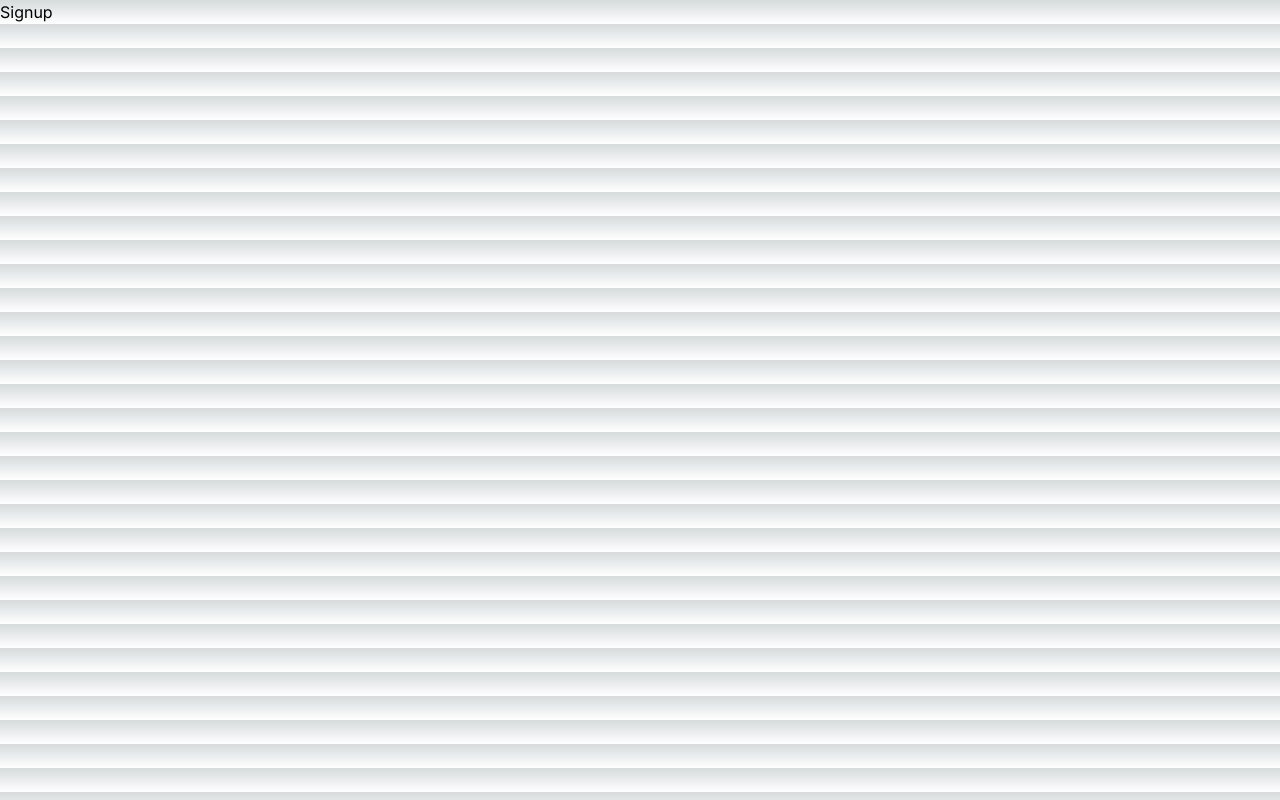
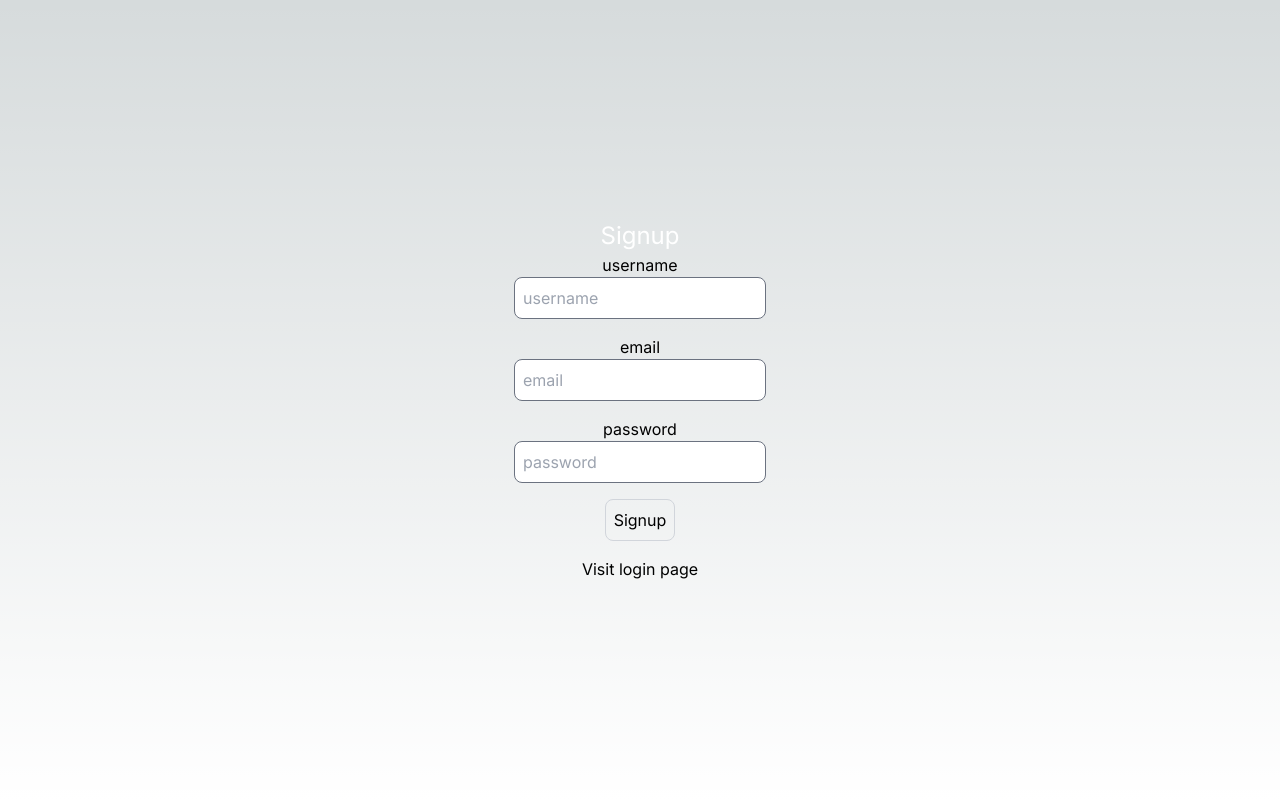
Before and after one commit to nirgluzman/NextJS-Auth-App, a Next.js app: page /signup in a window 1280 px wide. Built offline with nearby package versions, Linux system fonts and the light colour scheme.

Commit message:
add login and signup pages

```diff
--- a/src/app/login/page.tsx
+++ b/src/app/login/page.tsx
@@ -1,7 +1,46 @@
-export default function Login() {
+'use client';
+
+import Link from 'next/link';
+import React from 'react';
+import { useRouter } from 'next/navigation';
+import { Axios } from 'axios';
+
+export default function LoginPage() {
+  const [user, setUser] = React.useState({
+    email: '',
+    password: '',
+  });
+
+  const onLogin = async () => {};
+
   return (
-    <div>
-      <h1>Login</h1>
+    <div className='flex flex-col items-center justify-center min-h-screen py-2'>
+      <h1 className='text-center text-white text-2xl'>Login</h1>
+      <hr />
+      <label htmlFor='email'>email</label>
+      <input
+        className='text-black p-2 border border-gray-500 rounded-lg mb-4 focus:outline-none focus:border-gray-600'
+        id='email'
+        type='email'
+        value={user.email}
+        onChange={(e) => setUser({ ...user, email: e.target.value })}
+        placeholder='email'
+      />
+      <label htmlFor='password'>password</label>
+      <input
+        className='text-black p-2 border border-gray-500 rounded-lg mb-4 focus:outline-none focus:border-gray-600'
+        id='password'
+        type='password'
+        value={user.password}
+        onChange={(e) => setUser({ ...user, password: e.target.value })}
+        placeholder='password'
+      />
+      <button
+        onClick={onLogin}
+        className='p-2 border border-gray-300 rounded-lg mb-4 focus:outline-none focus:border-gray-600'>
+        Login
+      </button>
+      <Link href='/signup'>Visit signup page</Link>
     </div>
   );
 }
--- a/src/app/signup/page.tsx
+++ b/src/app/signup/page.tsx
@@ -1,7 +1,56 @@
-export default function Signup() {
+'use client';
+
+import Link from 'next/link';
+import React from 'react';
+import { useRouter } from 'next/navigation';
+import { Axios } from 'axios';
+
+export default function SignupPage() {
+  const [user, setUser] = React.useState({
+    username: '',
+    email: '',
+    password: '',
+  });
+
+  const onSignup = async () => {};
+
   return (
-    <div>
-      <h1>Signup</h1>
+    <div className='flex flex-col items-center justify-center min-h-screen py-2'>
+      <h1 className='text-center text-white text-2xl'>Signup</h1>
+      <hr />
+      <label htmlFor='username'>username</label>
+      <input
+        className='text-black p-2 border border-gray-500 rounded-lg mb-4 focus:outline-none focus:border-gray-600'
+        id='username'
+        type='text'
+        value={user.username}
+        onChange={(e) => setUser({ ...user, username: e.target.value })}
+        placeholder='username'
+      />
+      <label htmlFor='email'>email</label>
+      <input
+        className='text-black p-2 border border-gray-500 rounded-lg mb-4 focus:outline-none focus:border-gray-600'
+        id='email'
+        type='email'
+        value={user.email}
+        onChange={(e) => setUser({ ...user, email: e.target.value })}
+        placeholder='email'
+      />
+      <label htmlFor='password'>password</label>
+      <input
+        className='text-black p-2 border border-gray-500 rounded-lg mb-4 focus:outline-none focus:border-gray-600'
+        id='password'
+        type='password'
+        value={user.password}
+        onChange={(e) => setUser({ ...user, password: e.target.value })}
+        placeholder='password'
+      />
+      <button
+        onClick={onSignup}
+        className='p-2 border border-gray-300 rounded-lg mb-4 focus:outline-none focus:border-gray-600'>
+        Signup
+      </button>
+      <Link href='/login'>Visit login page</Link>
     </div>
   );
 }
```
Also changed, not shown: src/dbConfig/dbConfig.ts (added, +15 -0 lines), src/app/api/users/login/route.ts (added), src/app/api/users/signup/route.ts (added).
